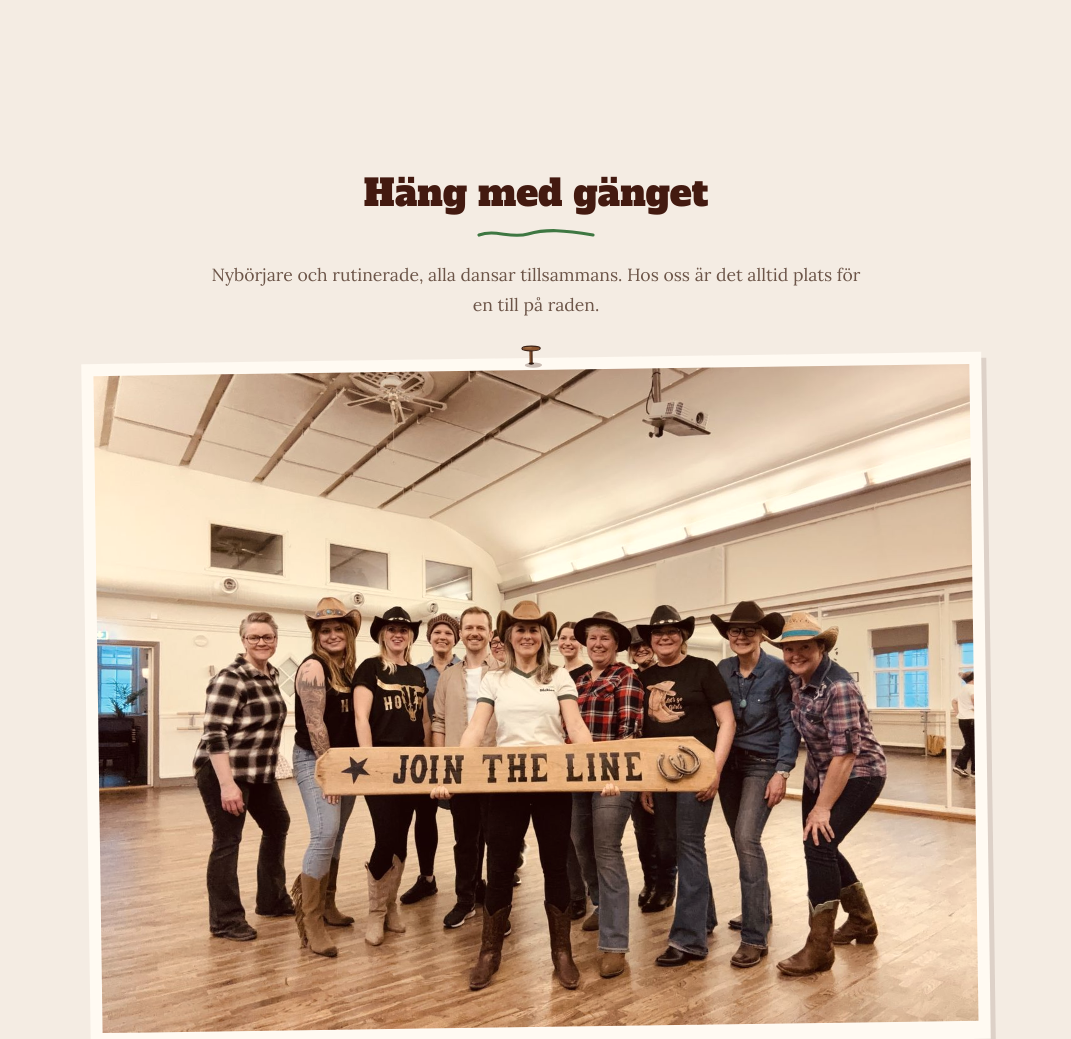
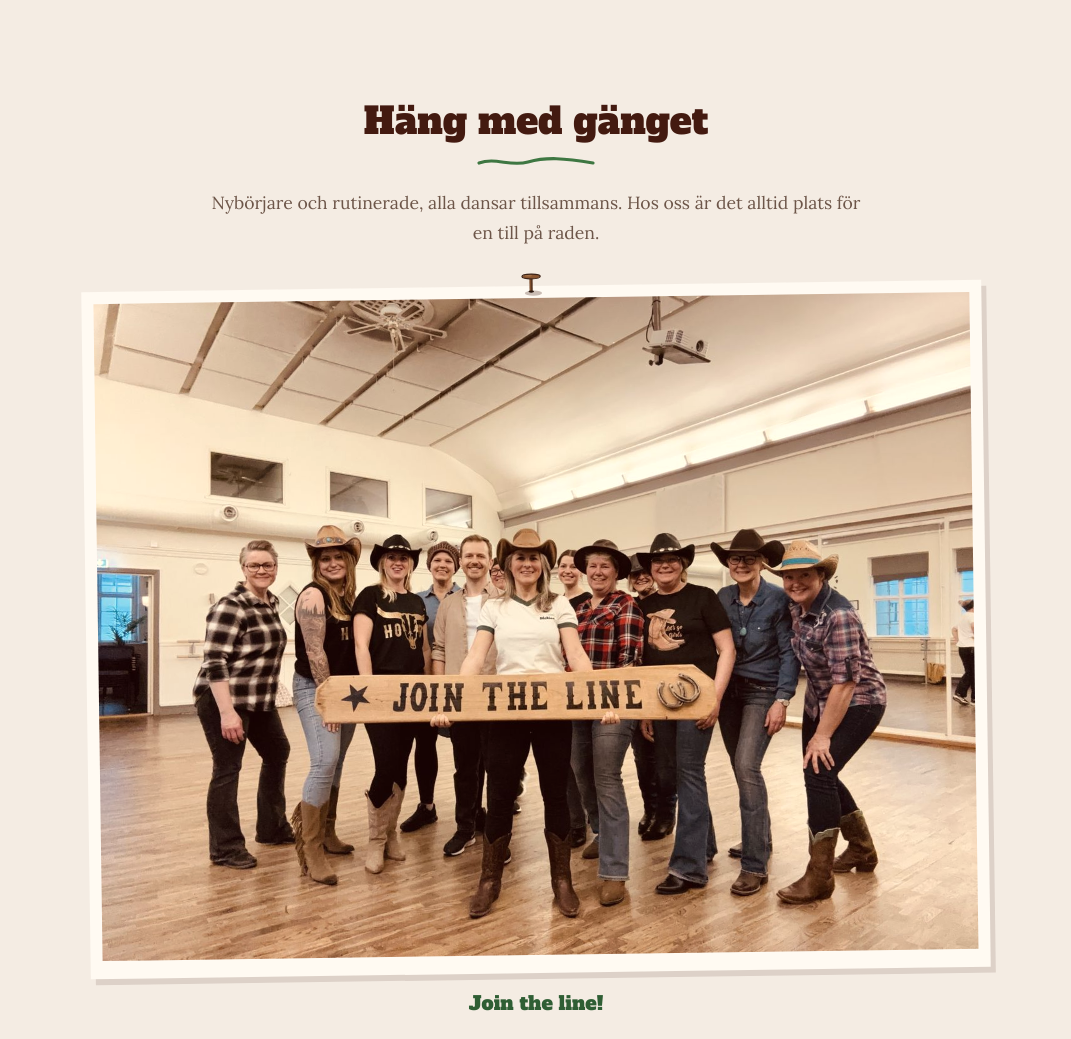
Before and after one commit to MikkiTrash/jointheline-site, a plain HTML site: page index.html in a window 1280 px wide. Shown: the part 2185-3224 px from the top of the page, without its empty margins (104-1175 px from the left). Drawn offline with Linux system fonts and the light colour scheme.

Commit message:
Mindre luft ovanför Häng med gänget
Co-Authored-By: Claude Sonnet 5.5 <noreply@anthropic.com>
Claude-Session: https://claude.ai/code/session_01VimroLVmMCcRmQWrmgiJzy

```diff
--- a/index.html
+++ b/index.html
@@ -143,6 +143,7 @@
 
 
   /* Gruppbild */
+  #ganget { padding-top: clamp(0px, 1.5vw, 16px); }
   .group { margin: 0 auto; max-width: 900px; }
   .group .frame { position: relative; background: #fffaf2; padding: 12px 12px 18px; box-shadow: var(--shadow); transform: rotate(-.8deg); }
   .group .frame img { display: block; width: 100%; height: auto; aspect-ratio: 4 / 3; object-fit: cover; filter: sepia(.12) saturate(1.05); }
```
